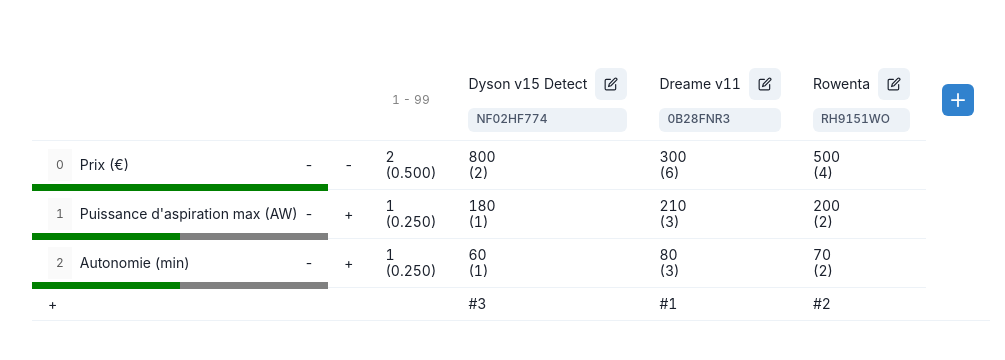
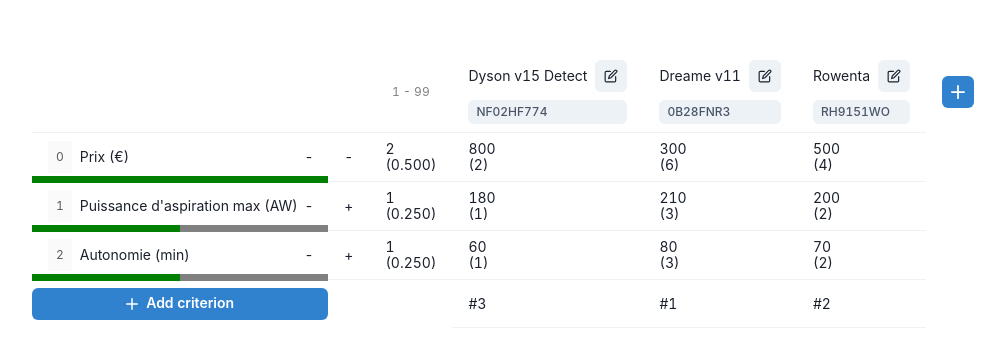
Before and after one commit to MjStryker/multi-criteria-decision-making-app, a React (Create React App) app: page / in a window 1280 px wide. Shown: the part 210-570 px from the top of the page, without its empty margins (129-1134 px from the left). Built offline with nearby package versions, Linux system fonts and the light colour scheme.

Commit message:
WIP: Reworking TableFooter

```diff
--- a/src/components/Comparator/Table/Footer/TableFooter.tsx
+++ b/src/components/Comparator/Table/Footer/TableFooter.tsx
@@ -1,5 +1,13 @@
-import { Td, Tfoot, Tr } from "@chakra-ui/react";
+import {
+  Button,
+  ButtonGroup,
+  IconButton,
+  Td,
+  Tfoot,
+  Tr,
+} from "@chakra-ui/react";
 
+import { AddIcon } from "@chakra-ui/icons";
 import { TCriterion } from "../../../../types/criteria";
 import { TProduct } from "../../../../types/products";
 import { createEmptyCriterion } from "../../../../utils/criteria/criteria";
@@ -10,44 +18,54 @@ type TableFooterProps = {
   addCriterion: Function;
 };
 
-const TableFooter = (props: TableFooterProps) => {
+const TableFooter = ({
+  criteria,
+  products,
+  addCriterion,
+}: TableFooterProps) => {
+  const handleAddCriterion = () => {
+    addCriterion(createEmptyCriterion(criteria.length));
+  };
+
   return (
     <Tfoot>
       <Tr>
         {/*
          * CRITERION - ADD BUTTON
          */}
-        <Td>
-          <button
-            onClick={() =>
-              props.addCriterion(createEmptyCriterion(props.criteria.length))
-            }
+        <Td border="none" px={0}>
+          <Button
+            w="full"
+            size="sm"
+            colorScheme="blue"
+            onClick={handleAddCriterion}
+            leftIcon={<AddIcon fontSize="xs" />}
           >
-            +
-          </button>
+            Add criterion
+          </Button>
         </Td>
 
         {/*
          * --------
          */}
-        <Td />
+        <Td border="none" />
 
         {/*
          * --------
          */}
-        <Td />
+        <Td border="none" />
 
         {/*
          * PRODUCTS - RANK
          */}
-        {props.products.map((p) => (
+        {products.map((p) => (
           <Td key={p.id}>#{p.rank ?? " -"}</Td>
         ))}
 
         {/*
          * --------
          */}
-        <Td />
+        <Td border="none" />
       </Tr>
     </Tfoot>
   );
```
